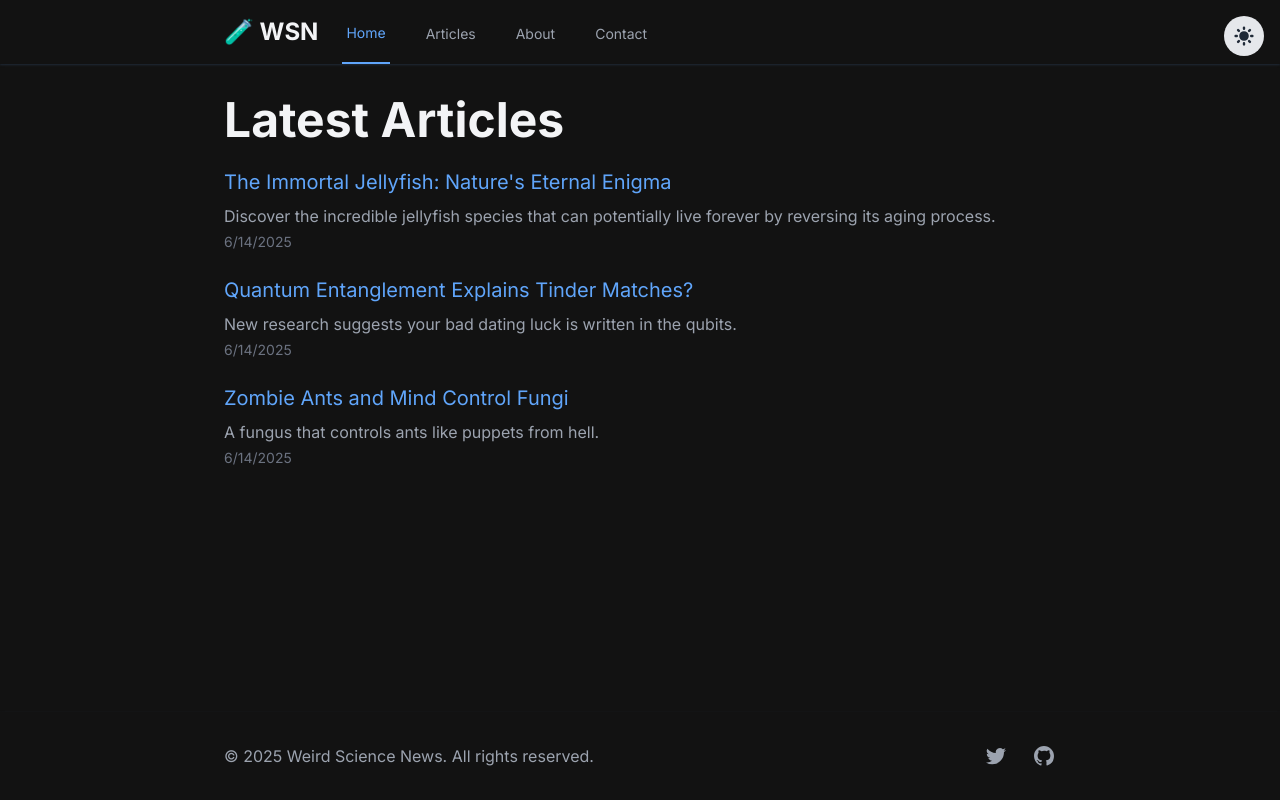
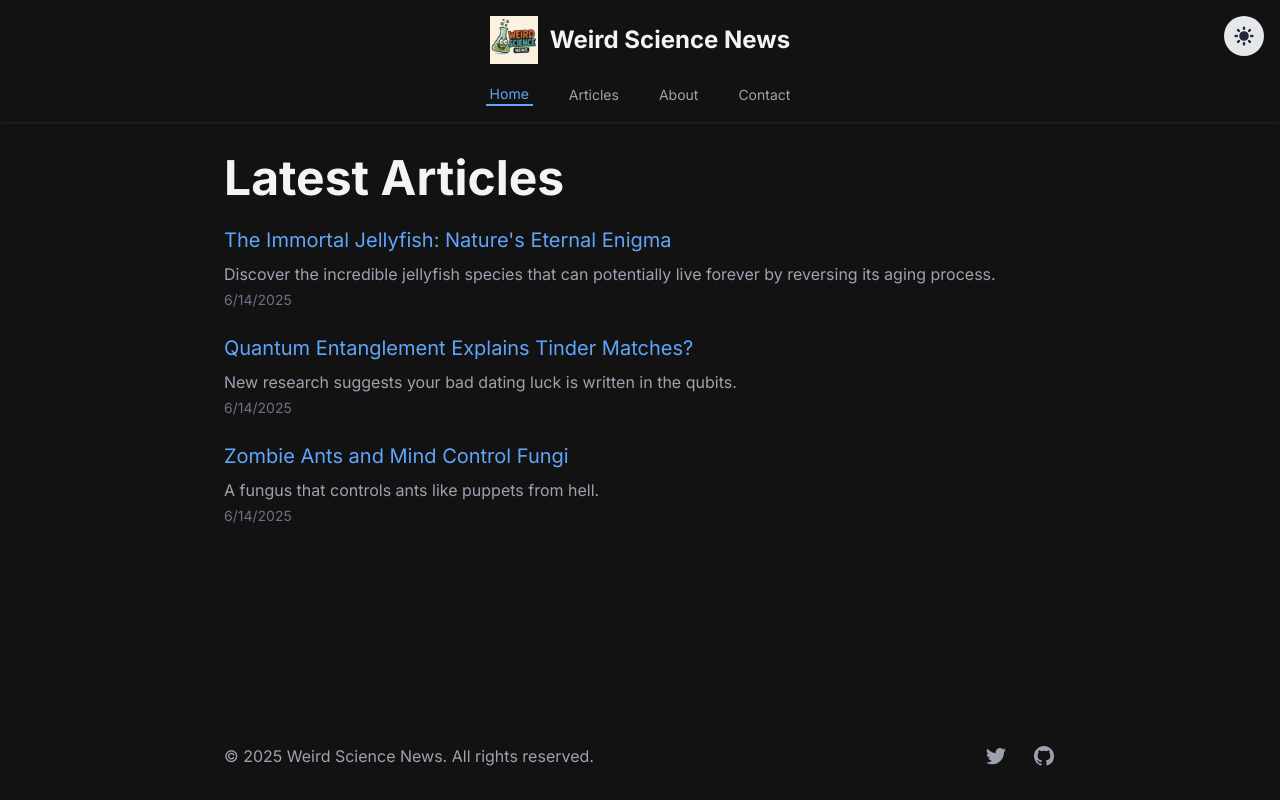
Before and after one commit to yetibeard/weird-science-news, an Astro site: page / in a window 1280 px wide. Built offline with nearby package versions, Linux system fonts and the light colour scheme; Astro itself is replaced by a stand-in of ours.

Commit message:
adjusts navigation format

```diff
--- a/src/components/Navigation.astro
+++ b/src/components/Navigation.astro
@@ -10,15 +10,18 @@ const currentPath = Astro.url.pathname;
 ---
 
 <nav class="bg-white dark:bg-dark-bg shadow-sm dark:shadow-gray-800">
-  <div class="container max-w-4xl mx-auto px-4 sm:px-6 lg:px-8">
-    <div class="flex justify-between h-16">
-      <div class="flex">
-        <div class="flex-shrink-0 flex items-center">
-          <a href="/" class="text-2xl font-bold text-gray-900 dark:text-gray-100">
-            🧪 WSN
+  <div class="container max-w-4xl mx-auto px-4 sm:px-6 lg:px-8 py-4">
+    <div class="flex flex-col items-center">
+      <div class="flex items-center justify-center mb-4">
+        <a href="/" class="flex items-center space-x-3">
+          <img src="/images/weird-science-logo.webp" alt="Weird Science News Logo" class="h-12 w-auto" />
+          <span class="text-2xl font-bold text-gray-900 dark:text-gray-100">
+            Weird Science News
+          </span>
         </a>
       </div>
-        <div class="hidden sm:ml-6 sm:flex sm:space-x-8">
+
+      <div class="hidden sm:flex sm:space-x-8">
         {
           navItems.map(({ title, path }) => (
             <a
@@ -40,18 +43,17 @@ const currentPath = Astro.url.pathname;
       </div>
     </div>
   </div>
-  </div>
 
   <!-- Mobile menu -->
   <div class="sm:hidden">
-    <div class="container max-w-4xl mx-auto">
+    <div class="container max-w-4xl mx-auto px-4">
       <div class="pt-2 pb-3 space-y-1">
         {
           navItems.map(({ title, path }) => (
             <a
               href={path}
               class:list={[
-                "block pl-3 pr-4 py-2 text-base font-medium",
+                "block pl-3 pr-4 py-2 text-base font-medium text-center",
                 {
                   "text-blue-600 dark:text-blue-400 bg-blue-50 dark:bg-blue-900/20 border-l-4 border-blue-600 dark:border-blue-400":
                     currentPath === path,
--- a/src/layouts/BaseLayout.astro
+++ b/src/layouts/BaseLayout.astro
@@ -14,7 +14,7 @@ interface Props {
 const {
   title = "Weird Science News",
   description = "Explore fascinating and unusual discoveries from the world of science",
-  image = "/images/default-og.png",
+  image = "/images/weird-science-logo.webp",
 } = Astro.props;
 ---
 
```
Also changed, not shown: public/images/weird-science-logo.webp (added). Lines whose indentation alone changed are shown as unchanged.
